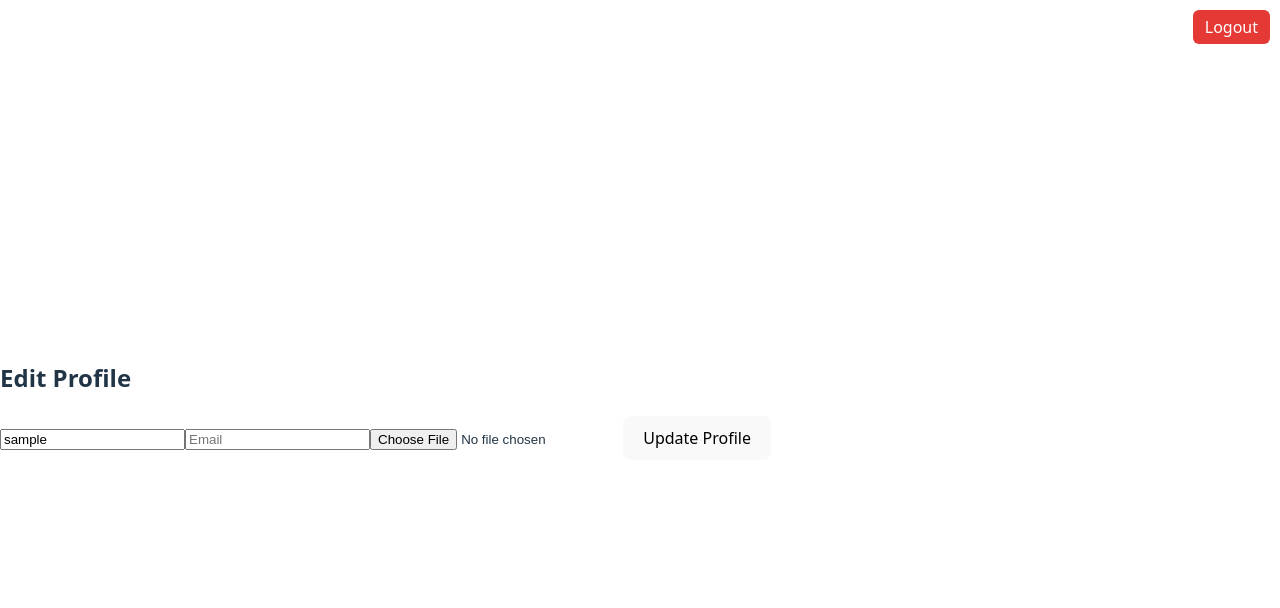
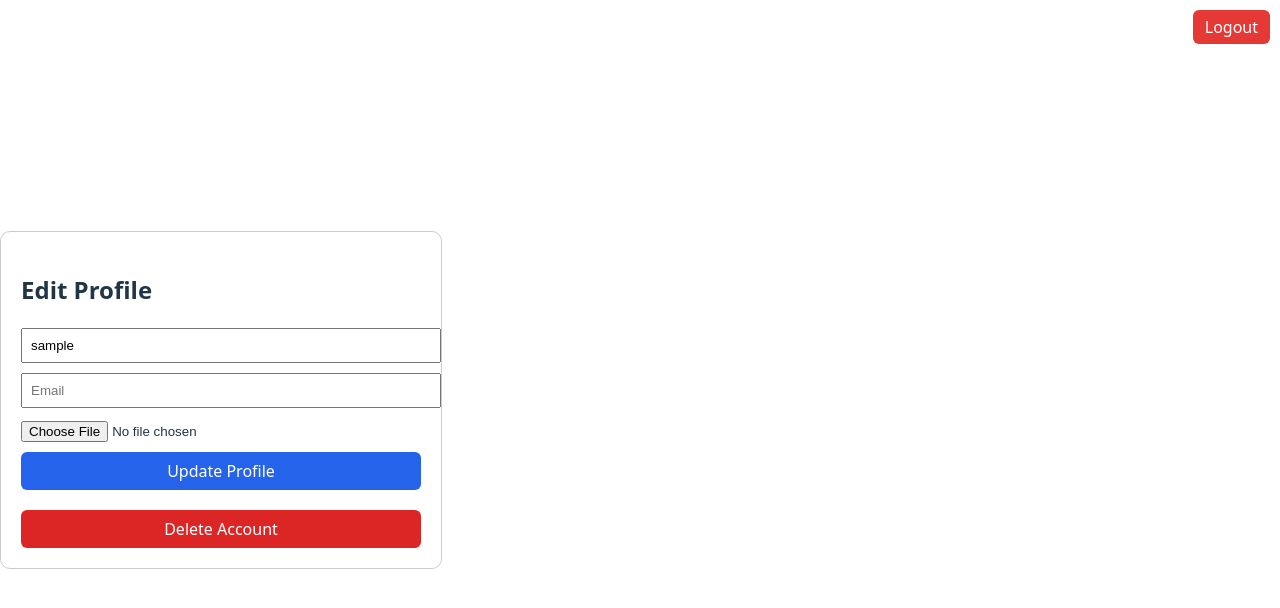
Before and after one commit to wayside-jr/Demo-dating-app, a React (Vite) app in the folder dating-app/: page /edit-profile in a window 1280 px wide. Shown: the top 608 px of the page. Built offline with nearby package versions, Linux system fonts and the light colour scheme; no server answers; sample sign-in values are in the browser's storage.

Commit message:
delete button

```diff
--- a/dating-app/src/App.jsx
+++ b/dating-app/src/App.jsx
@@ -65,9 +65,18 @@ function App() {
           />
           <Route
             path="/users"
-            element={token ? (
-              <Users token={token} currentUser={currentUser} setCurrentUser={setCurrentUser} />
-            ) : <Navigate to="/auth" />}
+            element={
+              token ? (
+                <Users
+                  token={token}
+                  currentUser={currentUser}
+                  setCurrentUser={setCurrentUser}
+                  onLogout={handleLogout}
+                />
+              ) : (
+                <Navigate to="/auth" />
+              )
+            }
           />
           <Route
             path="/chat/:id"
@@ -75,9 +84,18 @@ function App() {
           />
           <Route
             path="/edit-profile"
-            element={token ? (
-              <EditProfile token={token} currentUser={currentUser} setCurrentUser={setCurrentUser} />
-            ) : <Navigate to="/auth" />}
+            element={
+              token ? (
+                <EditProfile
+                  token={token}
+                  currentUser={currentUser}
+                  setCurrentUser={setCurrentUser}
+                  onLogout={handleLogout}
+                />
+              ) : (
+                <Navigate to="/auth" />
+              )
+            }
           />
         </Routes>
       </div>
--- a/dating-app/src/pages/EditProfile.jsx
+++ b/dating-app/src/pages/EditProfile.jsx
@@ -1,14 +1,15 @@
-import { useState, useEffect } from "react";
+import React, { useState, useEffect } from "react";
 import { useNavigate } from "react-router-dom";
 import axios from "axios";
 
-export default function EditProfile({ token, currentUser, setCurrentUser }) {
-  const [username, setUsername] = useState(currentUser.username);
-  const [email, setEmail] = useState(currentUser.email);
-  const [photo, setPhoto] = useState(null);
+export default function EditProfile({ token, currentUser, setCurrentUser, onLogout }) {
+  const [username, setUsername] = useState(currentUser.username || "");
+  const [email, setEmail] = useState(currentUser.email || "");
+  const [photo, setPhoto] = useState(currentUser.photo || null);
   const [msg, setMsg] = useState("");
   const navigate = useNavigate();
 
+  // Fetch current user data from backend
   useEffect(() => {
     const fetchUser = async () => {
       try {
@@ -39,8 +40,13 @@ export default function EditProfile({ token, currentUser, setCurrentUser }) {
 
       const updatedUser = res.data;
 
-      // Update parent state for side panel refresh
-      setCurrentUser(updatedUser);
+      // Update localStorage
+      localStorage.setItem("username", updatedUser.username);
+      localStorage.setItem("email", updatedUser.email);
+      localStorage.setItem("photo", updatedUser.photo || "");
+
+      // Update parent state
+      setCurrentUser && setCurrentUser(updatedUser);
 
       setMsg("Profile updated successfully!");
       setTimeout(() => navigate("/users"), 1000);
@@ -49,18 +55,38 @@ export default function EditProfile({ token, currentUser, setCurrentUser }) {
     }
   };
 
+  // Delete account function
+  const handleDelete = async () => {
+    if (!window.confirm("Are you sure you want to delete your account?")) return;
+
+    try {
+      await axios.delete("http://127.0.0.1:5000/auth/delete", {
+        headers: { Authorization: `Bearer ${token}` },
+      });
+
+      // Clear storage & logout
+      localStorage.clear();
+      setCurrentUser && setCurrentUser({ username: "", email: "", photo: "" });
+      onLogout && onLogout();
+      navigate("/auth");
+    } catch (err) {
+      setMsg(err?.response?.data?.msg || "Delete failed");
+    }
+  };
+
   return (
-    <div>
+    <div style={{ maxWidth: "400px", margin: "50px auto", padding: "20px", border: "1px solid #ccc", borderRadius: "10px" }}>
+      <h2>Edit Profile</h2>
+      {msg && <p style={{ color: "green" }}>{msg}</p>}
+
       <form onSubmit={handleSubmit} encType="multipart/form-data">
-        <h2>Edit Profile</h2>
-        {msg && <p>{msg}</p>}
-
         <input
           type="text"
           value={username}
           onChange={(e) => setUsername(e.target.value)}
           placeholder="Username"
           required
+          style={{ width: "100%", padding: "8px", marginBottom: "10px" }}
         />
         <input
           type="email"
@@ -68,14 +94,45 @@ export default function EditProfile({ token, currentUser, setCurrentUser }) {
           onChange={(e) => setEmail(e.target.value)}
           placeholder="Email"
           required
+          style={{ width: "100%", padding: "8px", marginBottom: "10px" }}
         />
         <input
           type="file"
           accept="image/*"
           onChange={(e) => setPhoto(e.target.files[0])}
+          style={{ marginBottom: "10px" }}
         />
-        <button type="submit">Update Profile</button>
+        <button
+          type="submit"
+          style={{
+            width: "100%",
+            padding: "8px",
+            backgroundColor: "#2563eb",
+            color: "#fff",
+            border: "none",
+            borderRadius: "6px",
+            cursor: "pointer",
+          }}
+        >
+          Update Profile
+        </button>
       </form>
+
+      <button
+        onClick={handleDelete}
+        style={{
+          marginTop: "20px",
+          width: "100%",
+          padding: "8px",
+          backgroundColor: "#dc2626",
+          color: "#fff",
+          border: "none",
+          borderRadius: "6px",
+          cursor: "pointer",
+        }}
+      >
+        Delete Account
+      </button>
     </div>
   );
 }
--- a/dating-app/src/pages/Users.jsx
+++ b/dating-app/src/pages/Users.jsx
@@ -2,11 +2,15 @@ import { useEffect, useState } from "react";
 import { useNavigate } from "react-router-dom";
 import "./Users.css";
 
-export default function Users({ token, currentUser, setCurrentUser }) {
+export default function Users({ token, currentUser, setCurrentUser, onLogout }) {
   const [users, setUsers] = useState([]);
   const [currentIndex, setCurrentIndex] = useState(0);
   const navigate = useNavigate();
 
+  // Use currentUser from props for side panel
+  const loggedUser = currentUser;
+
+  // Fetch other users
   useEffect(() => {
     const fetchUsers = async () => {
       try {
@@ -28,15 +32,20 @@ export default function Users({ token, currentUser, setCurrentUser }) {
     navigate(`/chat/${user.id}`, { state: { username: user.username } });
   };
 
-  const handlePrev = () => setCurrentIndex(prev => (prev > 0 ? prev - 1 : users.length - 1));
-  const handleNext = () => setCurrentIndex(prev => (prev < users.length - 1 ? prev + 1 : 0));
+  const handlePrev = () => {
+    setCurrentIndex((prev) => (prev > 0 ? prev - 1 : users.length - 1));
+  };
+
+  const handleNext = () => {
+    setCurrentIndex((prev) => (prev < users.length - 1 ? prev + 1 : 0));
+  };
 
   const handleEditProfile = () => {
-    navigate("/edit-profile"); // App.jsx ensures currentUser is passed
+    navigate("/edit-profile");
   };
 
   const handleLogout = () => {
-    localStorage.clear();
+    onLogout && onLogout();
     navigate("/auth");
   };
 
@@ -45,20 +54,34 @@ export default function Users({ token, currentUser, setCurrentUser }) {
   return (
     <div className="users-page">
       <aside className="users-sidepanel">
-        {currentUser.photo ? (
+        {loggedUser.photo ? (
           <img
-            src={`http://127.0.0.1:5000/uploads/${currentUser.photo}`}
-            alt={currentUser.username}
+            src={`http://127.0.0.1:5000/uploads/${loggedUser.photo}`}
+            alt={loggedUser.username}
             className="sidepanel-photo"
           />
         ) : (
           <div className="sidepanel-placeholder">No Photo</div>
         )}
+        <h3>{loggedUser.username}</h3>
+        <p>{loggedUser.email}</p>
 
-        <h3>{currentUser.username}</h3>
-        <p>{currentUser.email}</p>
+        <button
+          onClick={handleEditProfile}
+          style={{
+            marginTop: "10px",
+            padding: "6px 12px",
+            background: "#2563eb",
+            color: "#fff",
+            border: "none",
+            borderRadius: "6px",
+            cursor: "pointer",
+            width: "100%",
+          }}
+        >
+          Edit Profile
+        </button>
 
-        <button onClick={handleEditProfile} className="edit-btn">Edit Profile</button>
 
       </aside>
 
@@ -67,14 +90,18 @@ export default function Users({ token, currentUser, setCurrentUser }) {
           <p>No users available</p>
         ) : (
           <div className="user-card-wrapper">
-            <button className="arrow-btn left" onClick={handlePrev}>&#8592;</button>
+            <button className="arrow-btn left" onClick={handlePrev}>
+              &#8592;
+            </button>
 
             <div className="user-card-block">
               <div key={mainUser.id} className="user-card big">
                 <img
-                  src={mainUser.photo
-                    ? `http://127.0.0.1:5000/uploads/${mainUser.photo}`
-                    : `https://i.pravatar.cc/600?u=${mainUser.id}`}
+                  src={
+                    mainUser.photo
+                      ? `http://127.0.0.1:5000/uploads/${mainUser.photo}`
+                      : `https://i.pravatar.cc/600?u=${mainUser.id}`
+                  }
                   alt={mainUser.username}
                   className="user-photo big"
                 />
@@ -83,10 +110,15 @@ export default function Users({ token, currentUser, setCurrentUser }) {
                   <p>{mainUser.email}</p>
                 </div>
               </div>
-              <button onClick={() => handleChat(mainUser)} className="chat-btn outside">Chat</button>
+
+              <button onClick={() => handleChat(mainUser)} className="chat-btn outside">
+                Chat
+              </button>
             </div>
 
-            <button className="arrow-btn right" onClick={handleNext}>&#8594;</button>
+            <button className="arrow-btn right" onClick={handleNext}>
+              &#8594;
+            </button>
           </div>
         )}
       </main>
```
Also changed, not shown: 2 other files (tests, documents, lock files or other folders).
